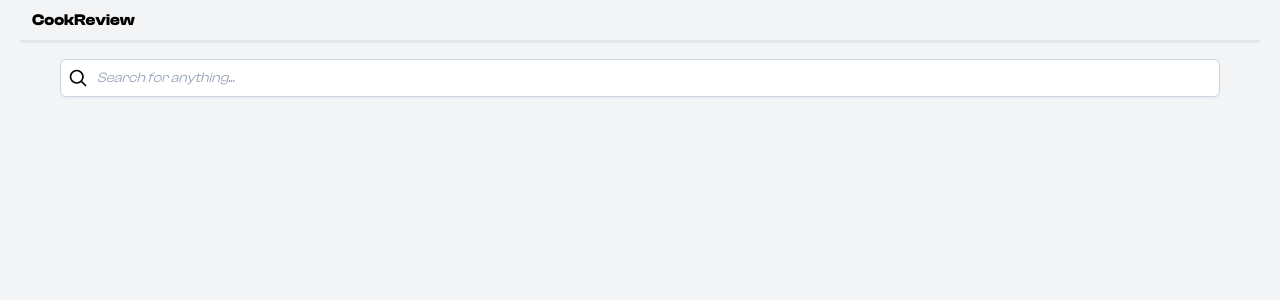
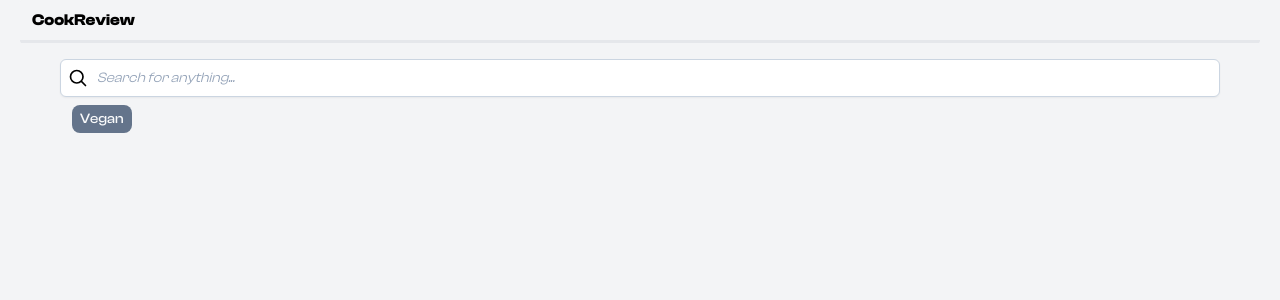
Before and after one commit to duranbe/restaurants-reviews, a React (Create React App) app in the folder frontend/: page / in a window 1280 px wide. Shown: the top 300 px of the page. Built offline with nearby package versions, Linux system fonts and the light colour scheme.

Commit message:
Add vegan checkbox

```diff
--- a/frontend/src/App.js
+++ b/frontend/src/App.js
@@ -6,7 +6,7 @@ import { useState } from 'react';
 function RestaurantCard({ restaurantData }) {
 
   return (
-    <div  className="my-5">
+    <div className="my-5">
 
       <div className="underline underline-offset-[3px]  font-clash-medium hover:italic">
         {restaurantData.Name}
@@ -44,6 +44,11 @@ function App() {
 
   const [data, setData] = useState({ data: [] });
 
+  const [isVegan,setVegan] = useState(false);
+
+  function toggleVegan(element){
+    setVegan(element.target.checked);
+  }
 
   function handleKeyPress(e) {
 
@@ -51,7 +56,8 @@ function App() {
 
       axios.get('http://localhost:8000/search', {
         params: {
-          keyword: e.target.value
+          keyword: e.target.value,
+          vegan: isVegan,
         }
       })
         .then(function (response) {
@@ -66,7 +72,8 @@ function App() {
     }
 
   }
-  //<!--
+
+
 
   return (
     <div className="mx-5">
@@ -80,7 +87,18 @@ function App() {
 
           </span>
           <input onKeyPress={handleKeyPress} className="font-clash-regular placeholder:italic placeholder:text-slate-400 block bg-white w-full border border-slate-300 rounded-md py-2 pl-9 pr-3 shadow-sm focus:outline-none focus:border-sky-500 focus:ring-sky-500 focus:ring-1 sm:text-sm font-light" placeholder="Search for anything..." type="text" name="search" />
+
         </label>
+        <div className="flex items-center mt-2 ml-3">
+          <div className="flex">
+            <input type="checkbox" id="choose-me" className="peer hidden" onChange={toggleVegan} />
+            <label className="select-none cursor-pointer rounded-lg border-1
+            py-1 px-2 font-clash-medium transition-colors duration-100 ease-in-out
+            bg-slate-500 text-gray-50 text-sm
+           peer-checked:bg-gray-200 peer-checked:text-gray-900 peer-checked:border-slate-200">Vegan</label>
+          </div>
+        </div>
+
       </div>
 
       <div className='text-black mx-8 my-2'>
```
Also changed, not shown: 1 other file (tests, documents, lock files or other folders).
